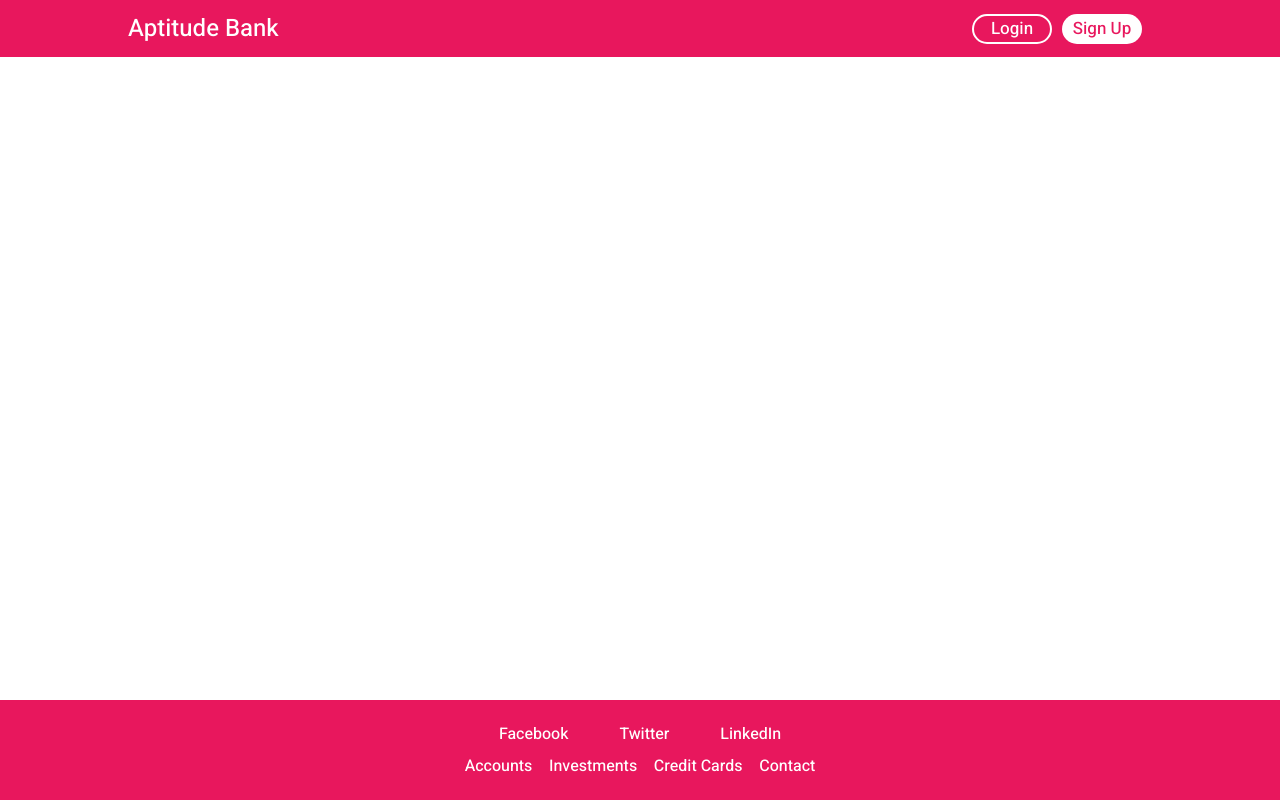
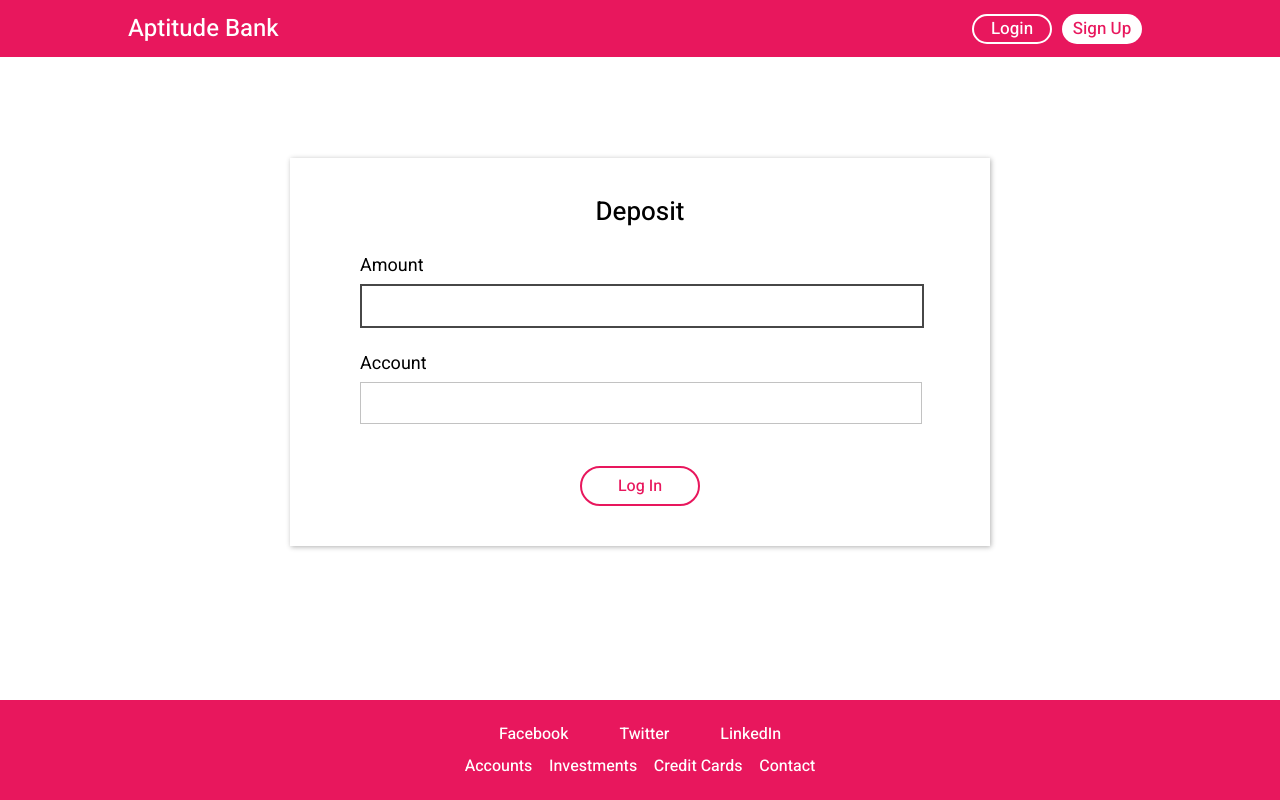
Before and after one commit to kev-ly32/aptitude-bank, a React (Create React App) app in the folder client/: page /savings/deposit in a window 1280 px wide. Built offline with nearby package versions, Linux system fonts and the light colour scheme.

Commit message:
added deposit form

```diff
--- a/client/src/App.js
+++ b/client/src/App.js
@@ -6,6 +6,7 @@ import Register from "./components/Authentication/Register";
 import Navbar from "./components/Navbar/Navbar";
 import Footer from "./components/Footer/Footer";
 import Dashboard from "./components/Dashboard/Dashboard";
+import Transaction from "./components/Accounts/Transaction";
 import {
   BrowserRouter as Router,
   Switch,
@@ -39,6 +40,7 @@ function App() {
           <Route path="/dashboard" exact>
             {!user ? <Redirect to="/login" /> : <Dashboard />}
           </Route>
+          <Route path="/savings/deposit" exact component={Transaction} />
         </Switch>
         <Footer />
       </Router>
--- /dev/null
+++ b/client/src/components/Accounts/Transaction.js
@@ -0,0 +1,50 @@
+import React, { useEffect, useState } from "react";
+import { useDispatch } from "react-redux";
+import { unwrapResult } from "@reduxjs/toolkit";
+import "../../public/stylesheets/Auth.css";
+
+function Deposit() {
+  return (
+    <div className="auth-form">
+      <h2 className="form-header">Deposit</h2>
+      {/* <h3>{err}</h3> */}
+      <form>
+        <div className="form-row">
+          <div className="form-item">
+            <label htmlFor="amount">Amount</label>
+            <input
+              autoFocus
+              className="form-input"
+              id="amount"
+              required
+              type="number"
+              name="amount"
+              step="0.01"
+              //   value={userInfo.username}
+              //   onChange={handleChange}
+            />
+          </div>
+        </div>
+        <div className="form-row">
+          <div className="form-item">
+            <label htmlFor="password">Account</label>
+            <input
+              className="form-input"
+              id="password"
+              required
+              type="password"
+              name="password"
+              //   value={userInfo.password}
+              //   onChange={handleChange}
+            />
+          </div>
+        </div>
+        <button className="auth-submit" type="submit">
+          Log In
+        </button>
+      </form>
+    </div>
+  );
+}
+
+export default Deposit;
--- a/client/src/components/Dashboard/Dashboard.js
+++ b/client/src/components/Dashboard/Dashboard.js
@@ -1,7 +1,10 @@
 import React from "react";
+import { Link } from "react-router-dom";
+import { useSelector } from "react-redux";
 import "../../public/stylesheets/Dashboard.css";
 
-function Dashboard(props) {
+function Dashboard() {
+  const { balance } = useSelector((state) => state.balance);
   return (
     <div>
       <section className="dashboard-intro">
@@ -26,8 +29,18 @@ function Dashboard(props) {
               Everyday Savings
               <span className="account-number">1678 3828394</span>
             </h3>
-            <h4 className="account-balance">$10,500.53</h4>
+            <h4 className="account-balance">
+              {balance.toLocaleString("en-EN", {
+                style: "currency",
+                currency: "USD",
+                minimumFractionDigits: 2,
+                maximumFractionDigits: 2,
+              })}
+            </h4>
           </div>
+          <Link to="/savings/deposit">
+            <button>Deposit</button>
+          </Link>
           <h1 className="accounts-header">INVESTMENTS</h1>
           <div className="account">
             <h3 className="account-type">
--- a/client/src/components/Navbar/Navbar.js
+++ b/client/src/components/Navbar/Navbar.js
@@ -22,6 +22,13 @@ function Navbar() {
           Aptitude Bank
         </Link>
         <nav>
+          {user ? (
+            <li className="nav-link">
+              <Link to="/dashboard">
+                <button>Dashboard</button>
+              </Link>
+            </li>
+          ) : null}
           {!user ? (
             <ul className="nav-links">
               <li className="nav-link">
```
